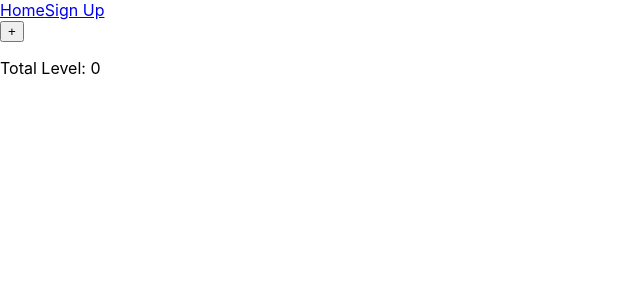
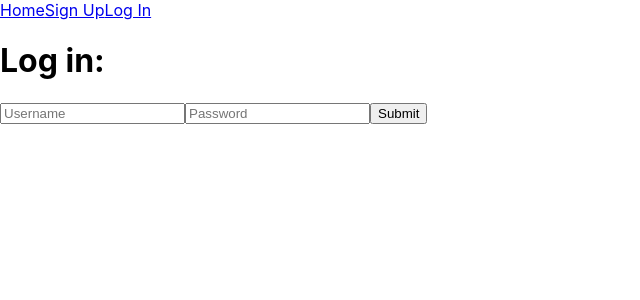
Before and after one commit to Mikeu28/phase_5_project, a React (Create React App) app in the folder client/: page /Login in a window 1280 px wide. Before the commit this address led to /Home. Shown: the top 300 px of the page, without its empty margins (0-640 px from the left). Built offline with nearby package versions, Linux system fonts and the light colour scheme; no server answers.

Commit message:
added things / login does not work

```diff
--- a/client/src/App.js
+++ b/client/src/App.js
@@ -1,12 +1,15 @@
 import React, {useState, useEffect} from "react";
 import CardContainer from './CardContainer';
 import Signup from "./Signup"
+import Login from "./Login"
 import { BrowserRouter, Route, Routes, Navigate } from "react-router-dom";
 
 
 function App() {
 
   const [ formData, setFormData ] = useState( [] )
+  const [ loggedIn, setLoggedIn ] = useState( localStorage.getItem( "isLoggedIn" ) === "true" )
+  const [ activeUser, setActiveUser ] = useState( localStorage.getItem( "userId" ) )
 
   useEffect(() => {
     fetch( 'http://127.0.0.1:5555/game_classes' )
@@ -14,12 +17,31 @@ function App() {
       .then( data => setFormData( data ) )
   }, [] )
 
+  function handleLogin( loginData ) {
+    setActiveUser( loginData.user_id )
+    localStorage.setItem( "userId", loginData.user_id )
+    setLoggedIn(true)
+    localStorage.setItem( "isLoggedIn", true )
+    console.log(`${ loginData }`)
+    console.log(`Oh shit, somebody logged in: ${ activeUser }`)
+  }
+
+  // function handleLogout() {
+  //   setLoggedIn( false )
+  //   localStorage.setItem( "isLoggedIn", false )
+  //   setActiveUser( null )
+  //   localStorage.removeItem( "userId", null )
+  //   console.log( `Bye ${ activeUser }` )
+  //   console.log( "Oh shit, somebody logged out" )
+  // }
+
   return (
     <div>
       <BrowserRouter>
         <Routes>
           <Route path = "/Home" element = { <CardContainer data = { formData }/> } />
           <Route path = "/Signup" element = { <Signup/> } />
+          <Route path = "/Login" element = { <Login loginStatus = { loggedIn} handleLogin = { handleLogin }/> } />
           <Route path = "*" element = { <Navigate to = "Home" replace /> } />
         </Routes>
       </BrowserRouter>
--- /dev/null
+++ b/client/src/Login.js
@@ -0,0 +1,65 @@
+import React, { useState } from 'react';
+import Navbar from './Navbar';
+
+function Login ( { handleLogin } ) {
+
+    const [ username, setUsername ] = useState( "" )
+    const [ _password_hash, setPassword ] = useState( "" )
+    const [ loginError, setLoginError ] = useState( null )
+
+    function handleUsername ( e ) {
+        setUsername( e.target.value )
+    }
+
+    function handlePassword ( e ) {
+        setPassword( e.target.value )
+    }
+
+    async function handleSubmit ( e ) {
+        e.preventDefault()
+        try {
+            const response = await fetch("api/login", {
+                method: "POST",
+                headers: {
+                "Content-Type": "application/json"
+            },
+            body: JSON.stringify({
+                username: username,
+                _password_hash: _password_hash
+            })
+            });
+            if ( response.ok ) {
+                const data = await response.json();
+                if (data.message === "Login successful") {
+                console.log("Login successful");
+                setLoginError(null);
+                handleLogin(data);
+            } else {
+                console.log("Login failed");
+                setLoginError("Invalid username or password");
+            }
+            } else {
+                console.log("HTTP request failed with status: " + response.status);
+                setLoginError("HTTP request failed");
+            }
+        } catch (error) {
+            console.error("Error logging in: ", error);
+            setLoginError("An error occurred while logging in");
+        }
+    }
+
+    return (
+        <div>
+            <Navbar/>
+            <form onSubmit = { handleSubmit }>
+                {loginError ? (<h2>{loginError}</h2>) : null}
+                <h1>Log in:</h1>
+                <input type = "text" placeholder = "Username" onChange = { handleUsername } />
+                <input type = "password" placeholder = "Password" onChange = { handlePassword } />
+                <button type = "submit" >Submit</button>
+            </form>
+        </div>
+    )
+}
+
+export default Login;
--- a/client/src/Navbar.js
+++ b/client/src/Navbar.js
@@ -7,8 +7,9 @@ function Navbar () {
     return (
         <nav>
             <div>
-                <NavLink exact to = "/Home">Home</NavLink>
-                <NavLink exact to = "/Signup">Sign Up</NavLink>
+                <NavLink to = "/Home">Home</NavLink>
+                <NavLink to = "/Signup">Sign Up</NavLink>
+                <NavLink to = "/Login">Log In</NavLink>
             </div>
         </nav>
     )
--- a/client/src/Signup.js
+++ b/client/src/Signup.js
@@ -1,16 +1,47 @@
-import React from 'react';
+import React, { useState } from 'react';
 import Navbar from "./Navbar"
 
 function Signup () {
+
+    const [ newUsername, setUsername ] = useState( "" )
+    const [ newPassword, setPassword ] = useState( "" )
+
+    function handleUsername ( e ) {
+        setUsername( e.target.value )
+    };
+
+    function handlePassword ( e ) {
+        setPassword( e.target.value )
+    };
+
+    function handleSubmit ( e ) {
+        e.preventDefault()
+        const newUserData = {
+            username: newUsername,
+            _password_hash: newPassword
+        }
+
+        fetch( "http://127.0.0.1:5555/users" , {
+            method: "POST",
+            body: JSON.stringify(newUserData),
+            headers: {
+                "Content-Type": "application/json"
+            }
+        })
+        .then( r => r.json() )
+        .then( (result) => console.log( result ) )
+        .catch( (error) => console.log( "Error: Something went wrong", error ))
+    };
 
 
 
     return (
         <div>
             <Navbar/>
-            <form>
-                <input type = "text" placeholder = "Username" />
-                <input type = "password" placeholder = "Password" />
+            <form onSubmit = { handleSubmit }>
+                <h1>Sign Up:</h1>
+                <input type = "text" placeholder = "Username" onChange = { handleUsername } />
+                <input type = "password" placeholder = "Password" onChange = { handlePassword } />
                 <button type = "submit">Submit</button>
             </form>
         </div>
```
Also changed, not shown: 2 other files (tests, documents, lock files or other folders).
